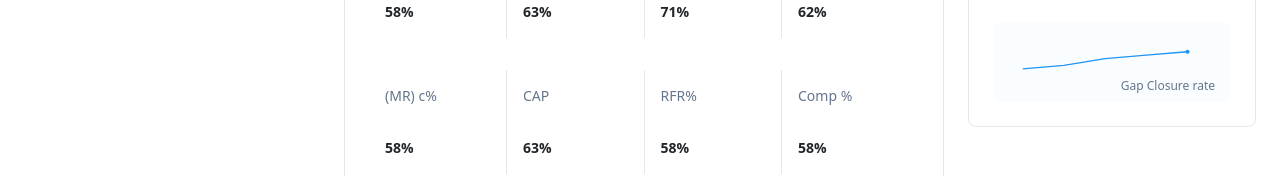
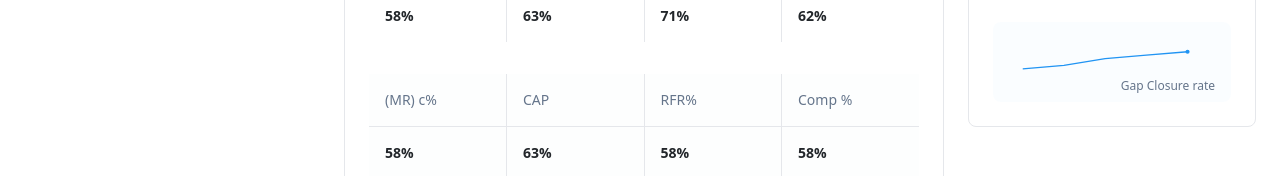
Before and after one commit to andrii913/mirror-app-board, a React (Vite) app: page / in a window 1280 px wide. Shown: the part 776-952 px from the top of the page. Built offline with nearby package versions, Linux system fonts and the light colour scheme; the HTML template or start-up script is replaced by a standard one.

Commit message:
Manual edit: src/components/CareGapsTable.tsx

```diff
--- a/src/components/CareGapsTable.tsx
+++ b/src/components/CareGapsTable.tsx
@@ -72,7 +72,7 @@ export const CareGapsTable = () => {
             <col className="w-1/4" />
           </colgroup>
           <TableHeader>
-            <TableRow>
+            <TableRow className="bg-muted/30">
               <TableHead>HealAAgeluJB%</TableHead>
               <TableHead>HIA</TableHead>
               <TableHead>Heterals</TableHead>
@@ -81,7 +81,7 @@ export const CareGapsTable = () => {
           </TableHeader>
           <TableBody>
             {performanceData.map((row, index) => (
-              <TableRow key={index}>
+              <TableRow key={index} className="border-t border-border">
                 <TableCell>{row.metric1}</TableCell>
                 <TableCell>{row.metric2}</TableCell>
                 <TableCell>{row.metric3}</TableCell>
@@ -93,7 +93,7 @@ export const CareGapsTable = () => {
 
         {/* Bottom metrics table */}
         <Table>
-          <colgroup>
+          <colgroup className="bg-muted/30">
             <col className="w-1/4" />
             <col className="w-1/4" />
             <col className="w-1/4" />
@@ -109,7 +109,7 @@ export const CareGapsTable = () => {
           </TableHeader>
           <TableBody>
             {bottomData.map((row, index) => (
-              <TableRow key={index}>
+              <TableRow key={index} className="border-t border-border">
                 <TableCell>{row.metric1}</TableCell>
                 <TableCell>{row.metric2}</TableCell>
                 <TableCell>{row.metric3}</TableCell>
```
